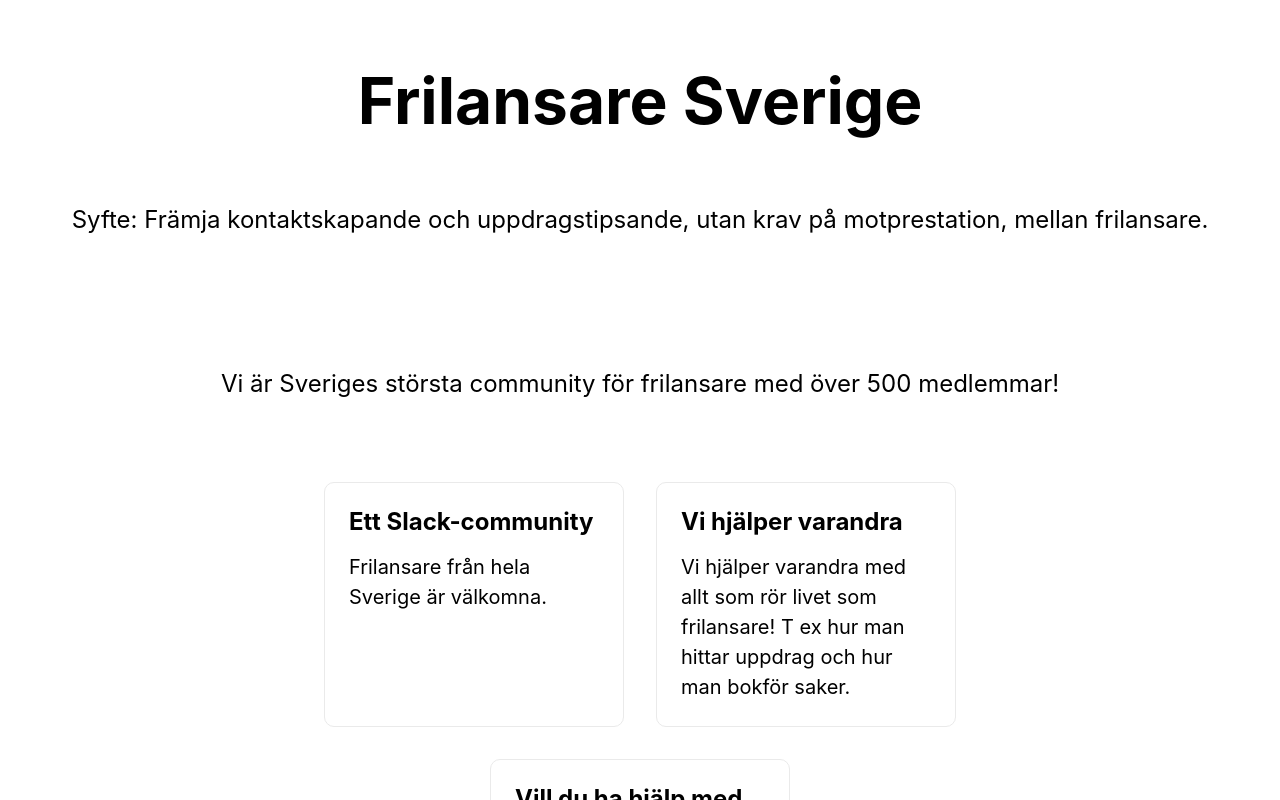
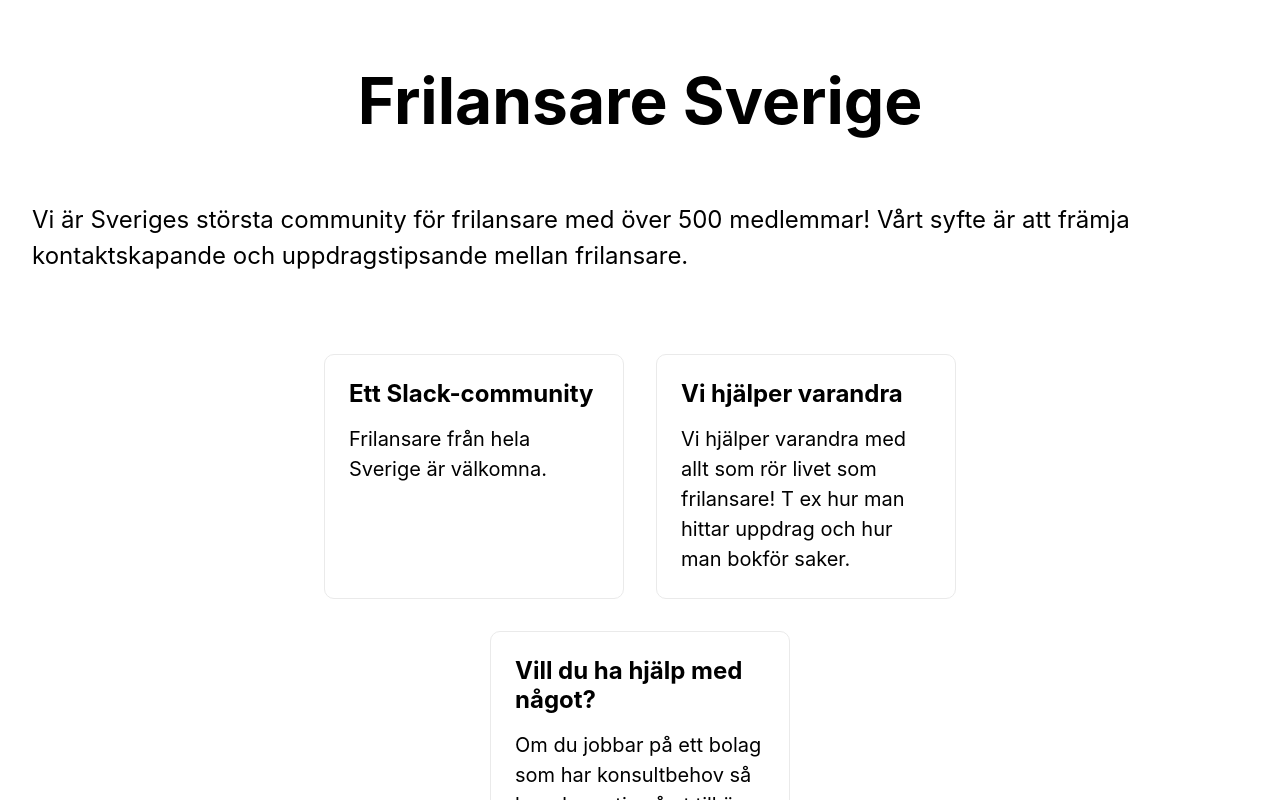
Before and after one commit to frilansaresverige/frilansaresverige.se, a Next.js app: page / in a window 1280 px wide. Shown: the top 800 px of the page. Built offline with nearby package versions, Linux system fonts and the light colour scheme.

Commit message:
feat: consolidate description texts

```diff
--- a/pages/index.tsx
+++ b/pages/index.tsx
@@ -27,13 +27,9 @@
         <h1 className={styles.title}>Frilansare Sverige</h1>
 
         <p className={styles.description}>
-          Syfte: Främja kontaktskapande och uppdragstipsande, utan krav på
-          motprestation, mellan frilansare.
-        </p>
-
-        <p className={styles.description}>
           Vi är Sveriges största community för frilansare med över{' '}
-          {nbrFreelansers} medlemmar!
+          {nbrFreelansers} medlemmar! Vårt syfte är att främja kontaktskapande
+          och uppdragstipsande mellan frilansare.
         </p>
 
         <div className={styles.grid}>
```
